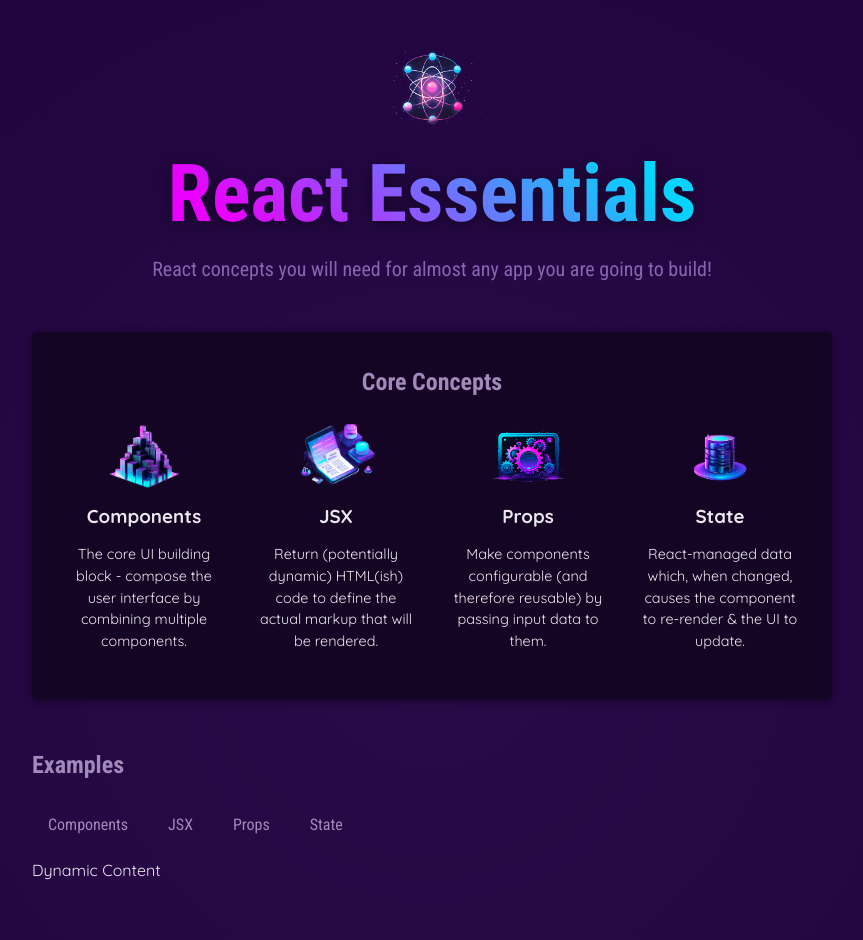
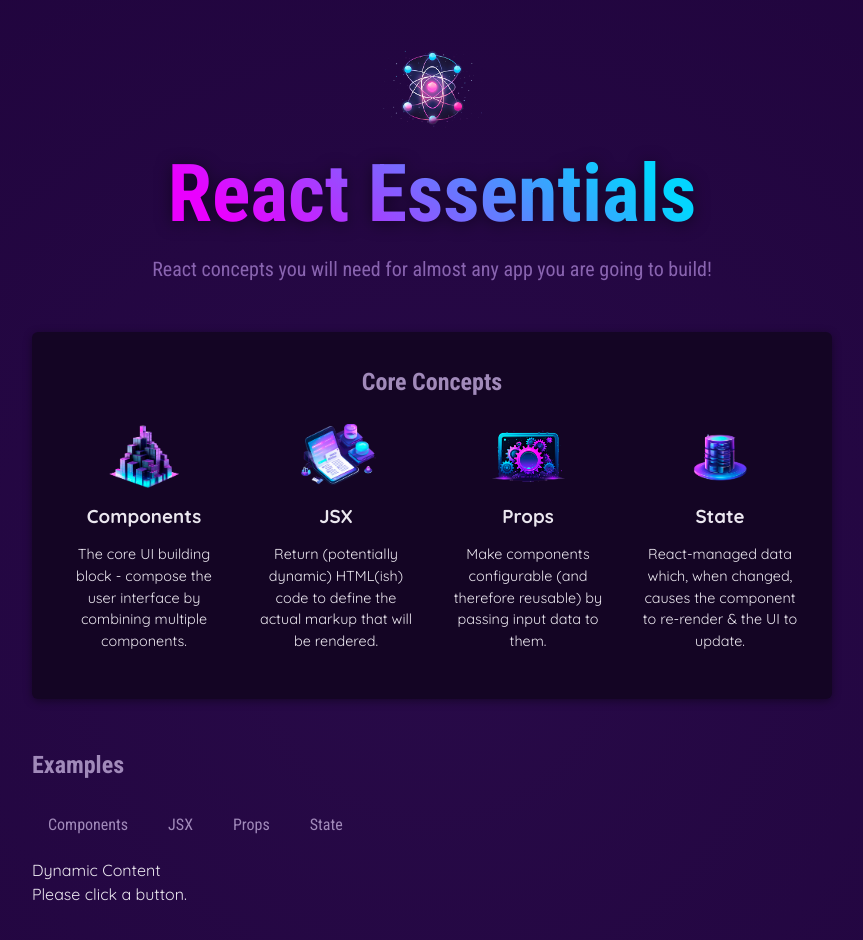
Before and after one commit to mikesdc/udemy_react_section3, a React (Vite) app: page / in a window 1280 px wide. Shown: the top 940 px of the page, without its empty margins (208-1071 px from the left). Built offline with nearby package versions, Linux system fonts and the light colour scheme.

Commit message:
Lesson 54 - added useState hook

```diff
--- a/src/App.jsx
+++ b/src/App.jsx
@@ -1,3 +1,4 @@
+import { useState } from "react";
 import Header from "./components/Header/Header.jsx";
 import TabButton from "./components/TabButton/TabButton.jsx";
 import CoreConcept from "./components/CoreConcept/CoreConcept.jsx";
@@ -5,8 +6,12 @@
 import { CORE_CONCEPTS } from "./data";
 
 function App() {
+  const [selectedTopic, setSelectedTopic] = useState("Please click a button.");
+
   function handleSelect(selectedButton) {
     // selectedButton => 'components, 'jsx', 'props', 'state'
+    setSelectedTopic(selectedButton);
+    console.log(selectedTopic);
     console.log(`Hello World! - selected ${selectedButton}!`);
   }
 
@@ -26,12 +31,15 @@
         <section id="examples">
           <h2>Examples</h2>
           <menu>
-            <TabButton onSelect={() => handleSelect("components")}>Components</TabButton>
+            <TabButton onSelect={() => handleSelect("components")}>
+              Components
+            </TabButton>
             <TabButton onSelect={() => handleSelect("jsx")}>JSX</TabButton>
             <TabButton onSelect={() => handleSelect("props")}>Props</TabButton>
             <TabButton onSelect={() => handleSelect("state")}>State</TabButton>
           </menu>
           Dynamic Content
+          <div>{selectedTopic}</div>
         </section>
       </main>
     </div>
```
